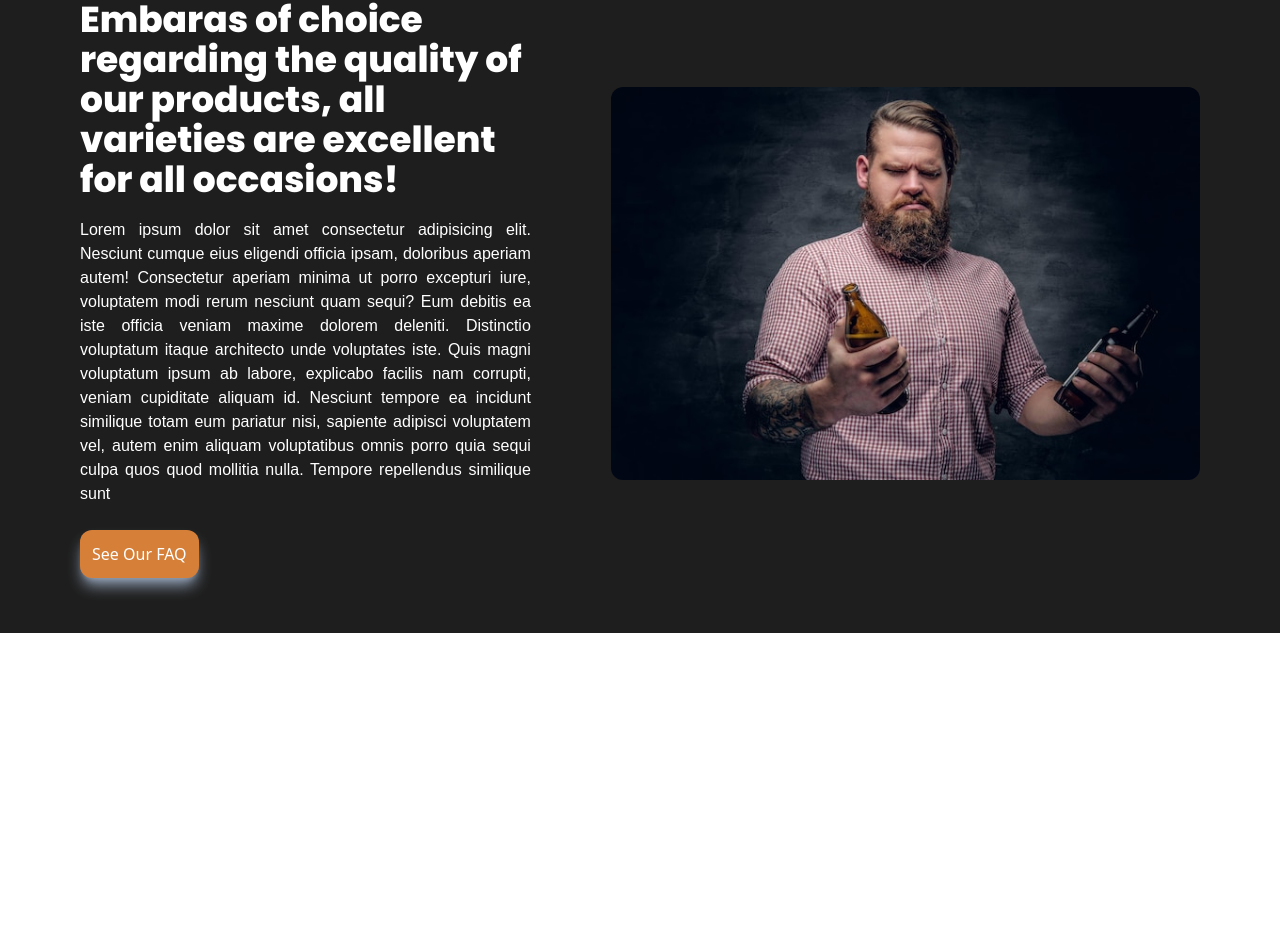
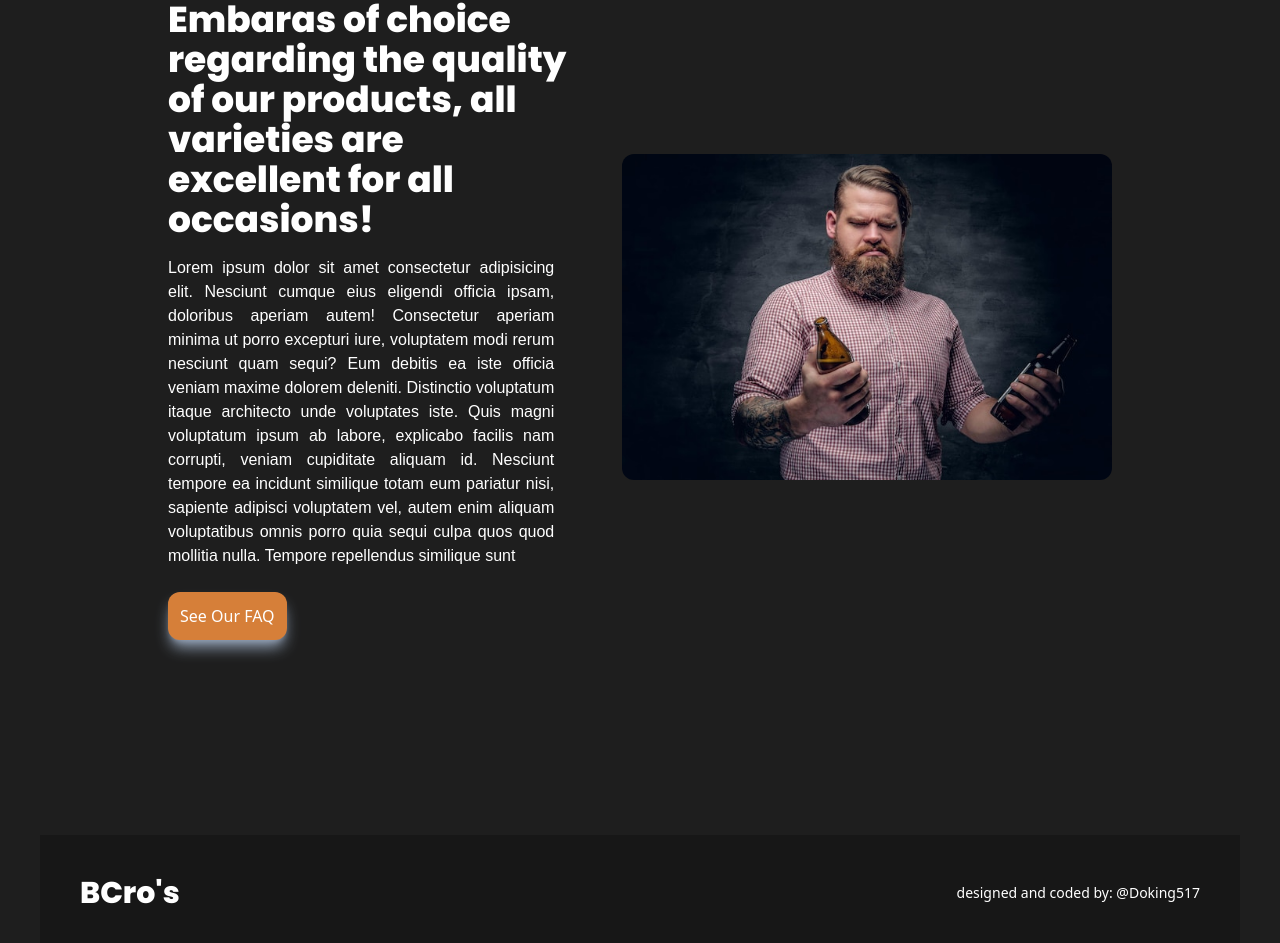
Before and after one commit to Doking517/breweries_site, a React (Vite) app: page / in a window 1280 px wide. Shown: the part 1463-2406 px from the top of the page. Before the commit the page ends 2096 px from the top, so only its background shows below. Built offline with nearby package versions, Linux system fonts and the light colour scheme.

Commit message:
adding footer on the home page

```diff
--- a/src/App.jsx
+++ b/src/App.jsx
@@ -1,4 +1,5 @@
 import React from 'react';
+import Footer from './components/Footer/Footer';
 import GlobalTitle from './components/globalTitle/gobalTitle';
 import Hero from './components/Hero/Hero';
 import HowItWorks from './components/HowItWorks/HowItWorks';
@@ -7,7 +8,7 @@ import OnlineOrder from './components/OnlineOrder/OnlineOrder';
 
 const App = () => {
 	return (
-		<div className="bg-[#1e1e1e] p-10 sm:p-10 w-[100vw] self-center text-white">
+		<div className="bg-[#1e1e1e] p-10 sm:p-10 self-center text-white">
 			<Navbar />
 
 			<Hero
@@ -51,6 +52,7 @@ const App = () => {
             Eum debitis ea iste officia veniam maxime dolorem deleniti. Distinctio voluptatum itaque architecto unde voluptates iste. Quis magni voluptatum ipsum ab labore, explicabo facilis nam corrupti, veniam cupiditate aliquam id.
             Nesciunt tempore ea incidunt similique totam eum pariatur nisi, sapiente adipisci voluptatem vel, autem enim aliquam voluptatibus omnis porro quia sequi culpa quos quod mollitia nulla. Tempore repellendus similique sunt"
 			/>
+			<Footer />
 		</div>
 	);
 };
--- a/src/components/Footer/Footer.jsx
+++ b/src/components/Footer/Footer.jsx
@@ -0,0 +1,17 @@
+import React from 'react';
+
+const Footer = () => {
+	return (
+		<div className="flex p-10 sm:p-10 sm:flex justify-between gap-[5%] sm:justify-between items-center bg-black/25 mt-[5%] sm:mt-[15%] ">
+			<h1 className="font-extrabold font-poppins-extrabold text-3xl hover:text-[#d67f39] cursor-pointer duration-500">
+				<a href="/">BCro's</a>
+			</h1>
+			<p className='sm:text-sm'>
+				designed and coded by:{' '}
+				<a href="https://github.com/Doking517/breweries_site">@Doking517</a>
+			</p>
+		</div>
+	);
+};
+
+export default Footer;
--- a/src/components/Navbar/Navbar.jsx
+++ b/src/components/Navbar/Navbar.jsx
@@ -23,7 +23,7 @@ const Navbar = () => {
 	return (
 		<div className="flex items-center justify-between sm:justify-evenly  sm:gap-[45%] text-white ">
 			<h1 className="font-extrabold font-poppins-extrabold text-3xl hover:text-[#d67f39] cursor-pointer duration-500">
-				BCro's
+				<a href="/">BCro's</a>
 			</h1>
 			{/* responsive menu icons start section */}
 			<span
--- a/src/components/OnlineOrder/OnlineOrder.jsx
+++ b/src/components/OnlineOrder/OnlineOrder.jsx
@@ -2,8 +2,8 @@ import React from 'react';
 
 const OnlineOrder = ({ imagePath, titleTitle, paragraphText, buttonText }) => {
 	return (
-		<div className="sm:flex sm:items-center sm:justify-center sm:gap-[5%] flex-row gap-[5%] mt-[5%] sm:px-10">
-			<section className="sm:w-[45%] sm:h-[80%]">
+		<div className=" sm:flex sm:items-center sm:justify-center sm:gap-[5%] flex-row gap-[5%] mt-[5%] sm:px-[8rem]">
+			<section className="sm:w-[55%] sm:h-[80%]">
 				<h1 className="font-poppins-extrabold text-xl sm:text-4xl font-extrabold">
 					{titleTitle}
 				</h1>
@@ -14,7 +14,7 @@ const OnlineOrder = ({ imagePath, titleTitle, paragraphText, buttonText }) => {
 					{buttonText}
 				</button>
 			</section>
-			<section className="mt-[15px]">
+			<section className="sm:flex sm:justify-center sm:items-center mt-[20px]">
 				<img
 					src={imagePath}
 					alt="image"
```
